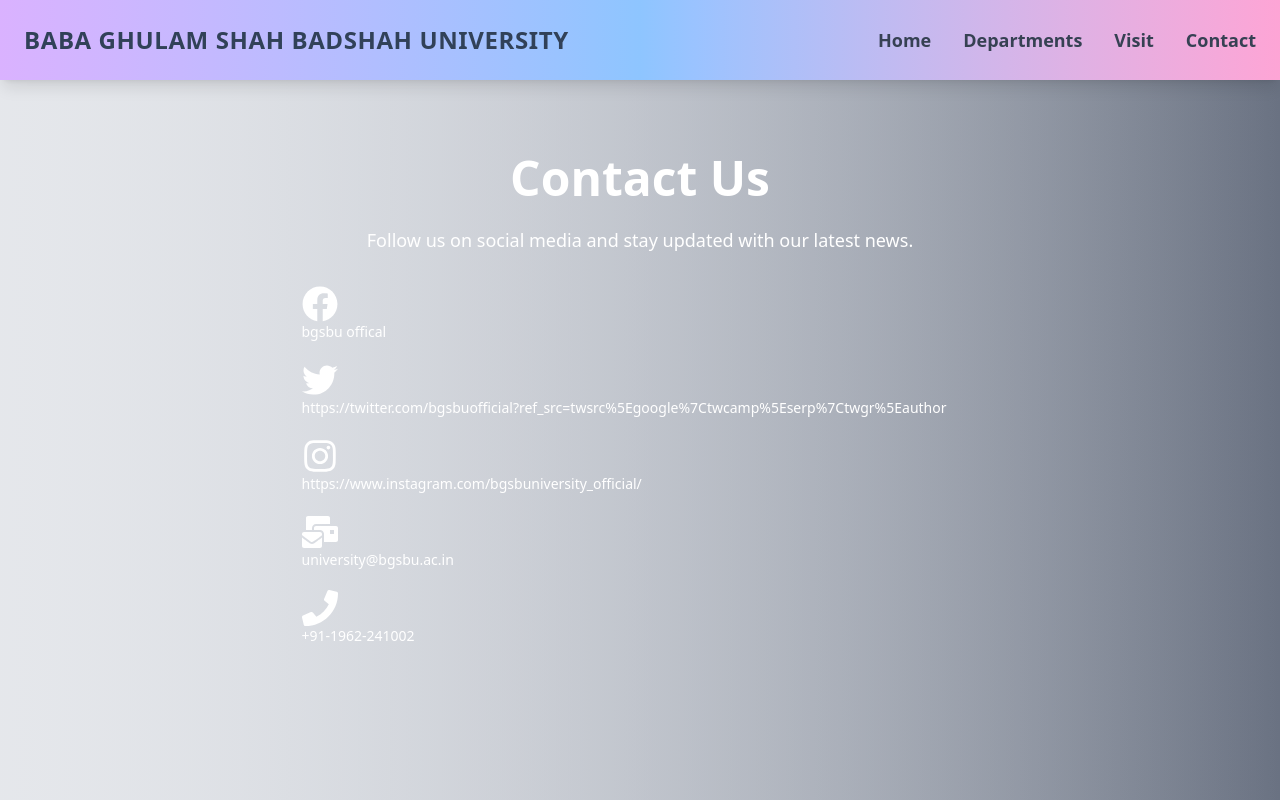
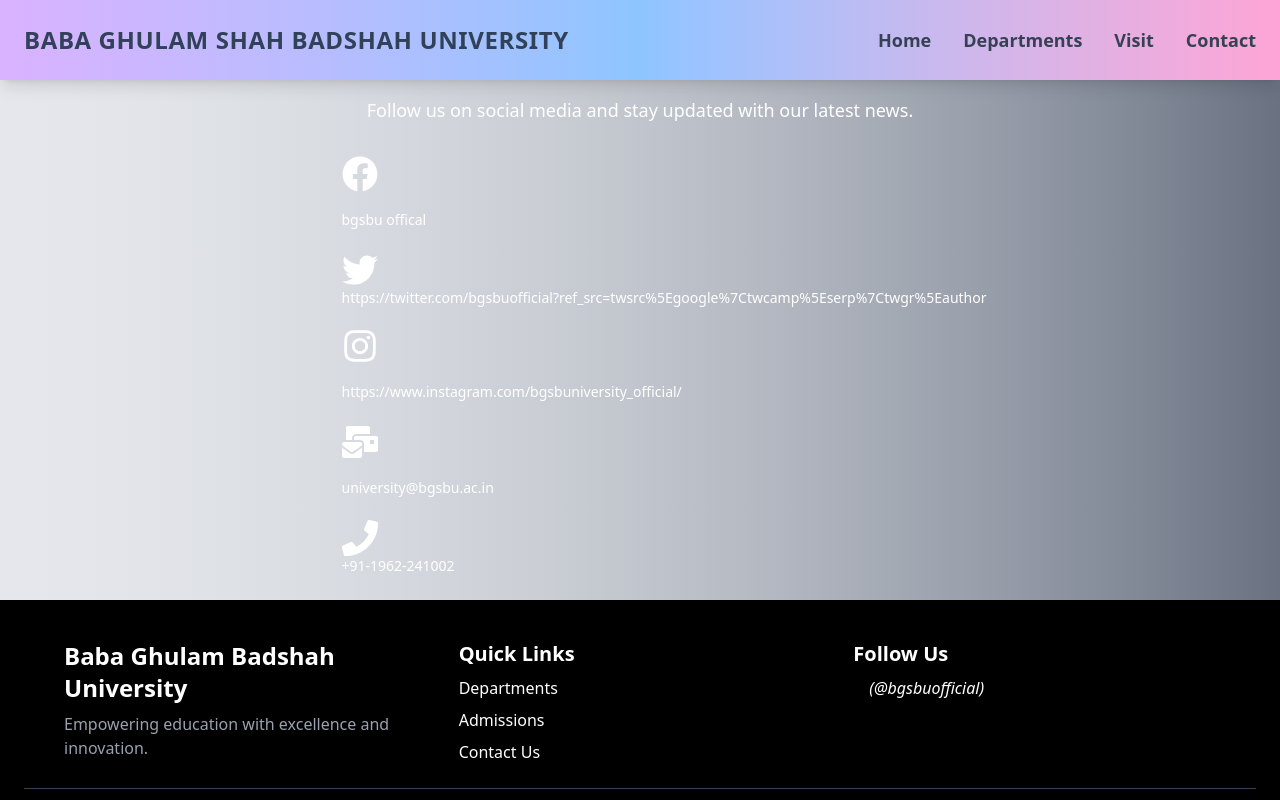
Before and after one commit to wahid-mahroof/university-bgsbu, a React (Vite) app: page /contact in a window 1280 px wide. Shown: the top 800 px of the page. Built offline with nearby package versions, Linux system fonts and the light colour scheme.

Commit message:
update again

```diff
--- a/src/pages/Contact.jsx
+++ b/src/pages/Contact.jsx
@@ -14,35 +14,35 @@
       initial={{ opacity: 0 }}
       animate={{ opacity: 1 }}
       transition={{ duration: 0.5 }}
-      className="flex flex-col items-center justify-center min-h-screen bg-gradient-to-r from-gray-200 dark:bg-gray-900 text-white p-6"
+      className="flex flex-col max-w-auto items-center justify-center  bg-gradient-to-r from-gray-200 dark:bg-gray-900 text-white p-6 "
     >
       <h1 className="text-5xl font-extrabold mb-6">Contact Us</h1>
       <p className="text-lg mb-8">
         Follow us on social media and stay updated with our latest news.
       </p>
-      <div className="flex space-x-8 text-4xl flex-col gap-5">
-        <a href="#" className="hover:text-blue-400 transition">
+      <div className="flex space-x-8 text-4xl flex-col gap-5  ">
+        <a href="#" className="hover:text-blue-400 transition ml-20 ">
           <FaFacebook />
-          <span className="flex text-sm">bgsbu offical</span>
+          <span className="text-sm mr-20">bgsbu offical</span>
         </a>
-        <a href="#" className="hover:text-blue-300 transition">
+        <a href="#" className="hover:text-blue-300 transition ml-20">
           <FaTwitter />
-          <span className="flex text-sm">
+          <span className="flex items-center justify-center text-sm">
             https://twitter.com/bgsbuofficial?ref_src=twsrc%5Egoogle%7Ctwcamp%5Eserp%7Ctwgr%5Eauthor
           </span>
         </a>
 
-        <a href="#" className="hover:text-pink-400 transition">
+        <a href="#" className="hover:text-pink-400 transition ml-20">
           <FaInstagram />
-          <span className="flex text-sm">
+          <span className=" text-sm">
             https://www.instagram.com/bgsbuniversity_official/
           </span>
         </a>
-        <a href="#" className="hover:text-pink-400 transition">
+        <a href="#" className="hover:text-pink-400 transition ml-20">
           <FaMailBulk />{" "}
-          <span className="flex text-sm"> university@bgsbu.ac.in</span>
+          <span className=" text-sm"> university@bgsbu.ac.in</span>
         </a>
-        <a href="#" className="hover:text-pink-400 transition">
+        <a href="#" className="hover:text-pink-400 transition ml-20">
           <FaPhone /> <span className="flex text-sm"> +91-1962-241002</span>
         </a>
       </div>
```
